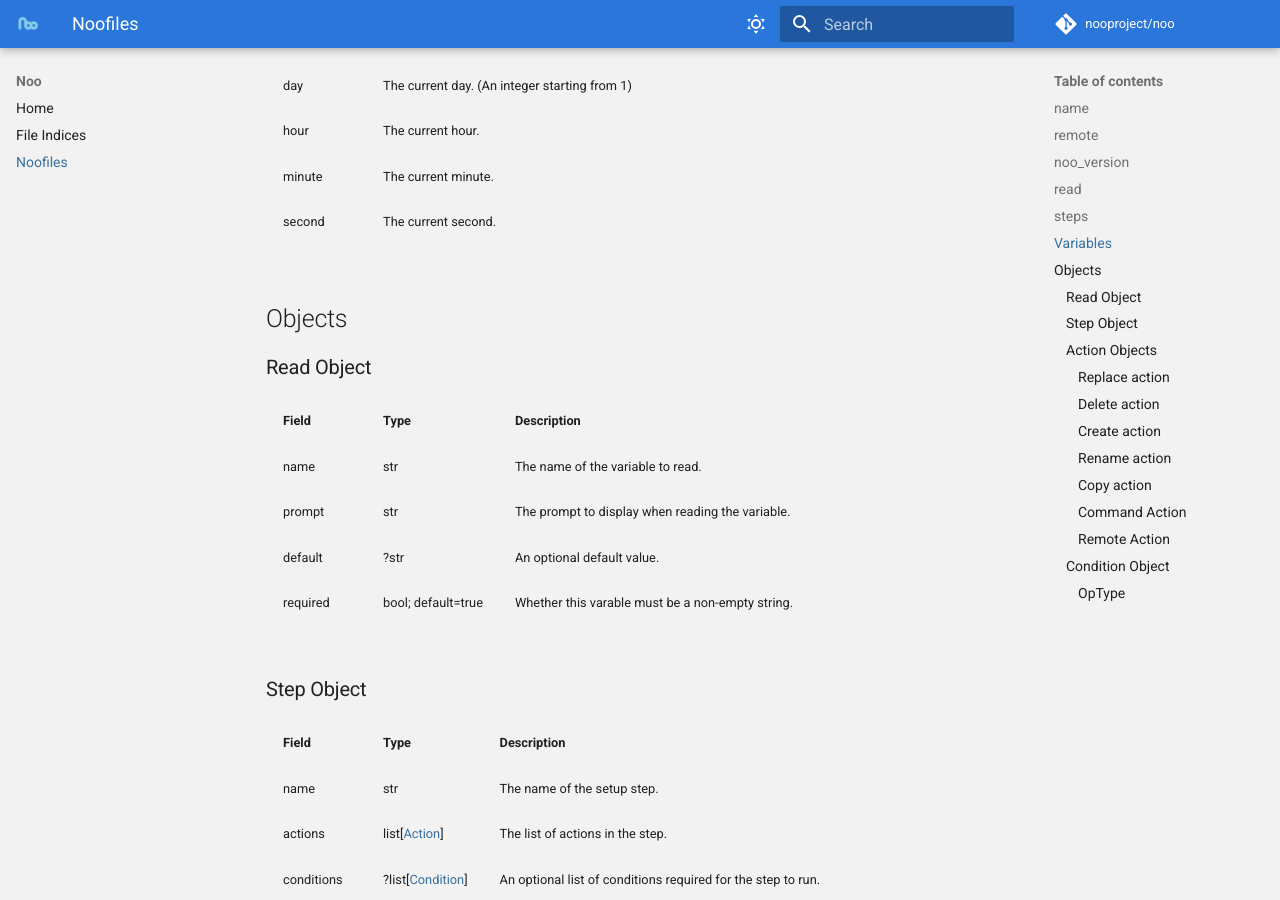
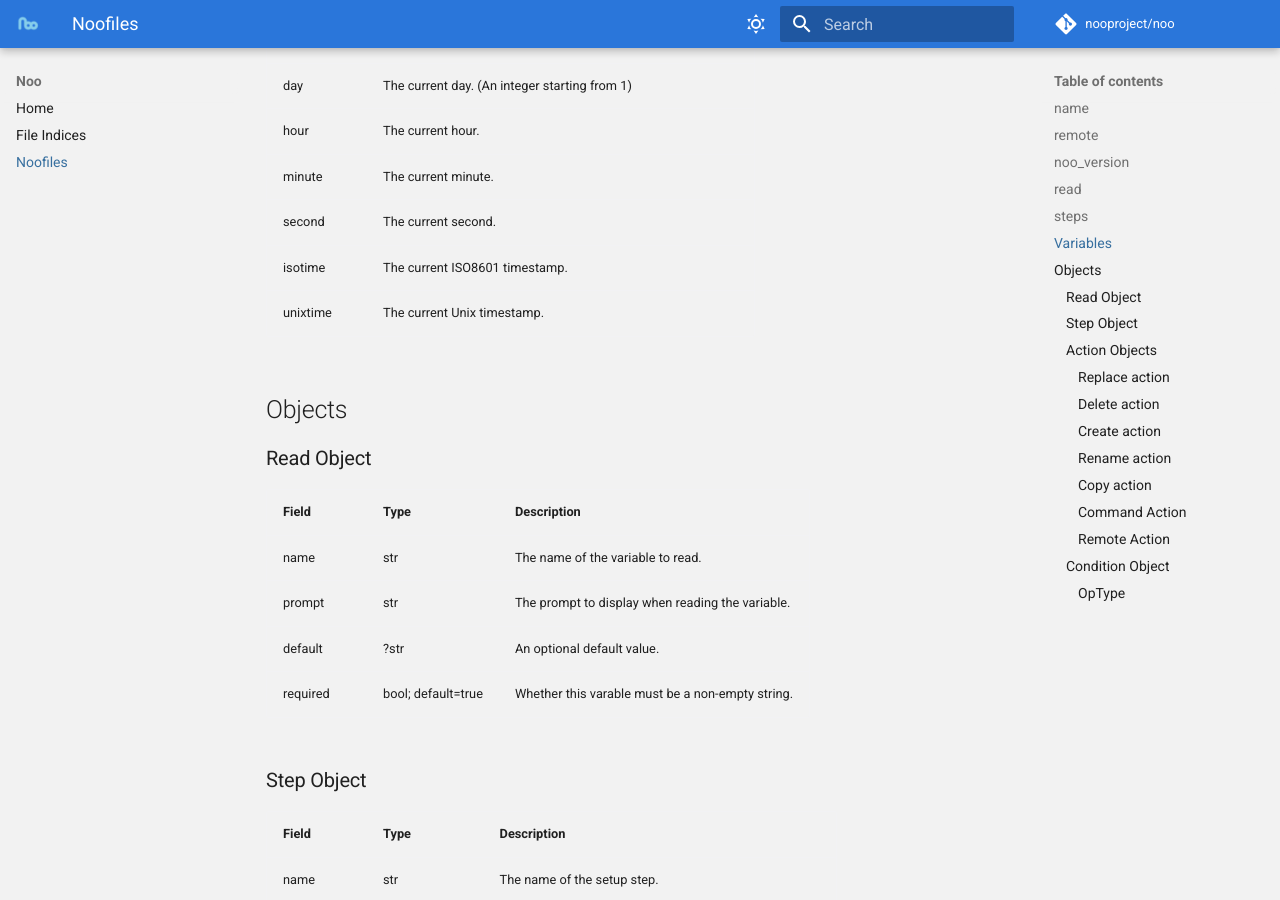
Before and after one commit to nooproject/noo, an MkDocs documentation site: the page built from docs/noofile.md, in a window 1280 px wide and 900 px high, scrolled down 1403 px. Built offline with MkDocs 1.6.1 and Material for MkDocs 9.7.7, drawn with Linux system fonts in a browser that asks for light colours; comment, search, counter and statistics services are not loaded.

Commit message:
feat: add isotime and unixtime variables

```diff
--- a/docs/noofile.md
+++ b/docs/noofile.md
@@ -33,15 +33,17 @@ This field is the core of a noofile. It defines the steps to take to set up a ne
 
 The following is a list of built in variables. They can be accessed by using `$$noo:varname` in supported fields.
 
-| Name   | Description                                                  |
-|--------|--------------------------------------------------------------|
-| name   | The name of the noo project provided to the `clone` command. |
-| year   | The current year.                                            |
-| month  | The current month. (An integer starting from 1)              |
-| day    | The current day. (An integer starting from 1)                |
-| hour   | The current hour.                                            |
-| minute | The current minute.                                          |
-| second | The current second.                                          |
+| Name     | Description                                                  |
+|----------|--------------------------------------------------------------|
+| name     | The name of the noo project provided to the `clone` command. |
+| year     | The current year.                                            |
+| month    | The current month. (An integer starting from 1)              |
+| day      | The current day. (An integer starting from 1)                |
+| hour     | The current hour.                                            |
+| minute   | The current minute.                                          |
+| second   | The current second.                                          |
+| isotime  | The current ISO8601 timestamp.                               |
+| unixtime | The current Unix timestamp.                                  |
 
 ## Objects
 
```
Also changed, not shown: 1 other file.
